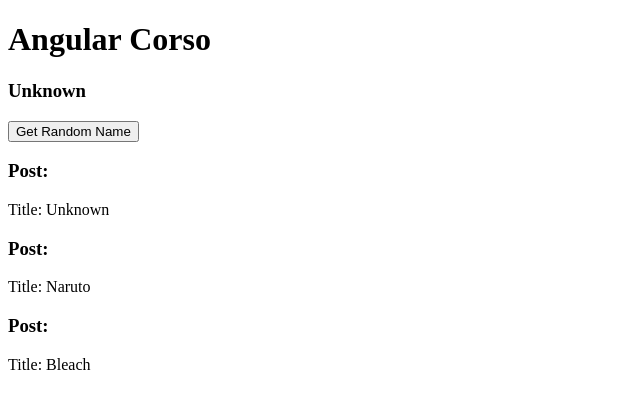
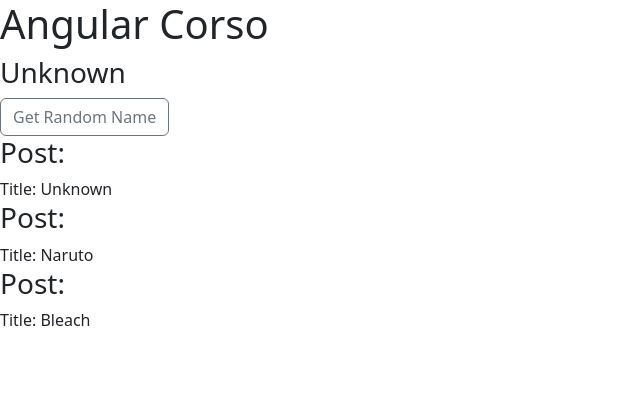
Before and after one commit to ironmanromeo/angular-corso, an Angular app: page / in a window 1280 px wide. Shown: the top 408 px of the page, without its empty margins (0-640 px from the left). Built offline with nearby package versions, Linux system fonts and the light colour scheme.

Commit message:
esercizio: bootstrap installed

```diff
--- a/angular.json
+++ b/angular.json
@@ -23,7 +23,8 @@
               "src/assets"
             ],
             "styles": [
-              "src/styles.css"
+              "src/styles.css",
+              "./node_modules/bootstrap/dist/css/bootstrap.min.css"
             ],
             "scripts": []
           },
--- a/package.json
+++ b/package.json
@@ -18,6 +18,7 @@
     "@angular/platform-browser": "^14.1.0",
     "@angular/platform-browser-dynamic": "^14.1.0",
     "@angular/router": "^14.1.0",
+    "bootstrap": "^5.2.1",
     "rxjs": "~7.5.0",
     "tslib": "^2.3.0",
     "zone.js": "~0.11.4"
--- a/src/app/app.component.html
+++ b/src/app/app.component.html
@@ -1,8 +1,8 @@
 <h1>Angular Corso</h1>
 
 <h3> {{ randomName }} </h3>
-<button (click)="onChangeName()"> Get Random Name </button>
+<button (click)="onChangeName()" class="btn btn-outline-secondary btn-rounded" data-mdb-ripple-color="dark"> Get Random Name </button>
 
-<app-post [ti] = randomName></app-post>
+<app-post [ti] = "randomName"></app-post>
 <app-post ti="Naruto"></app-post>
 <app-post ti="Bleach"></app-post>
--- a/src/app/app.component.ts
+++ b/src/app/app.component.ts
@@ -6,7 +6,6 @@ import { Component } from '@angular/core';
   styleUrls: ['./app.component.css']
 })
 export class AppComponent {
-  title = "App title"
   randomName = "Unknown"
   persons:string[] = ["Renzo", "Lucia", "Don Abbondio"]
 
```
Also changed, not shown: 1 other file (tests, documents, lock files or other folders).
